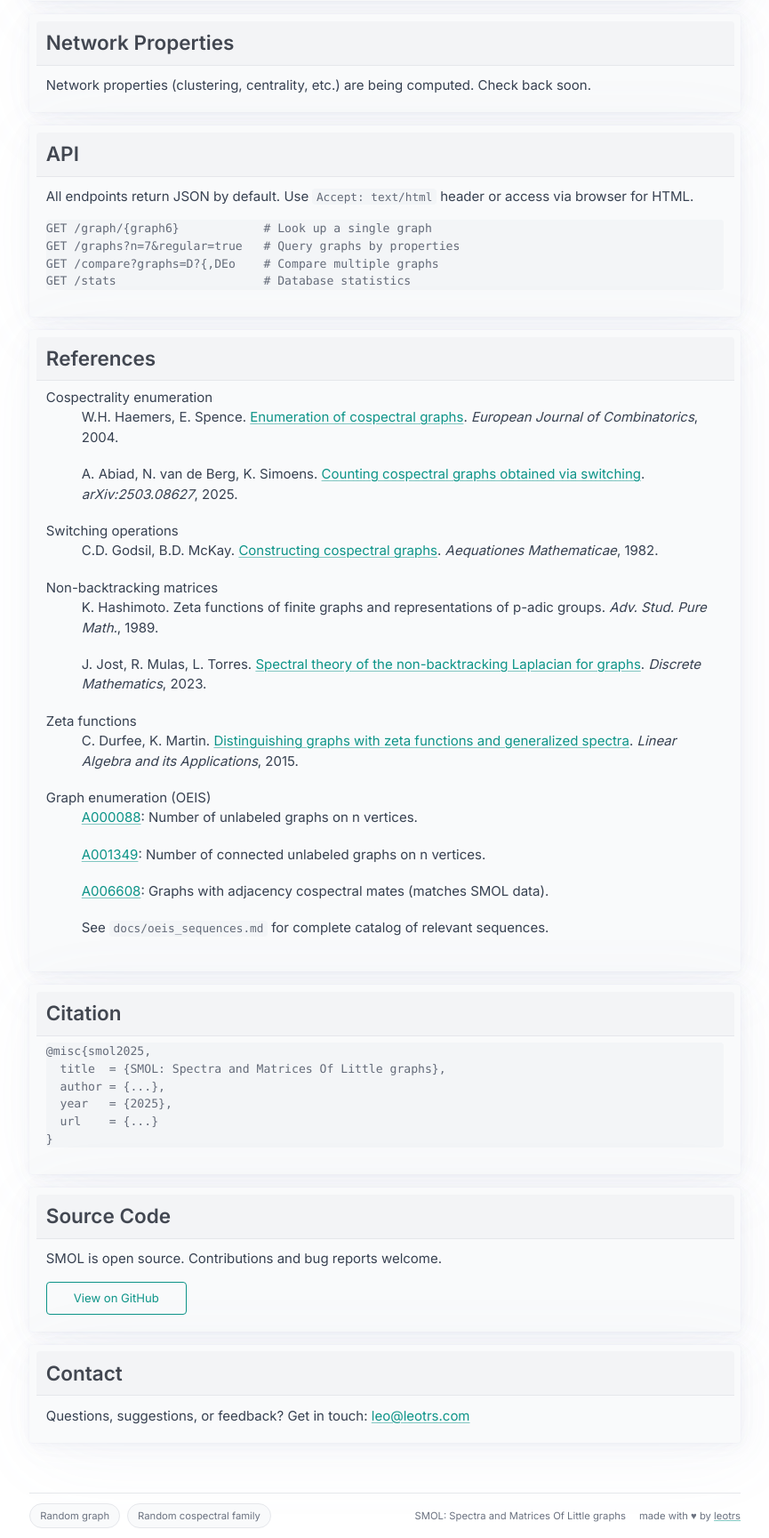
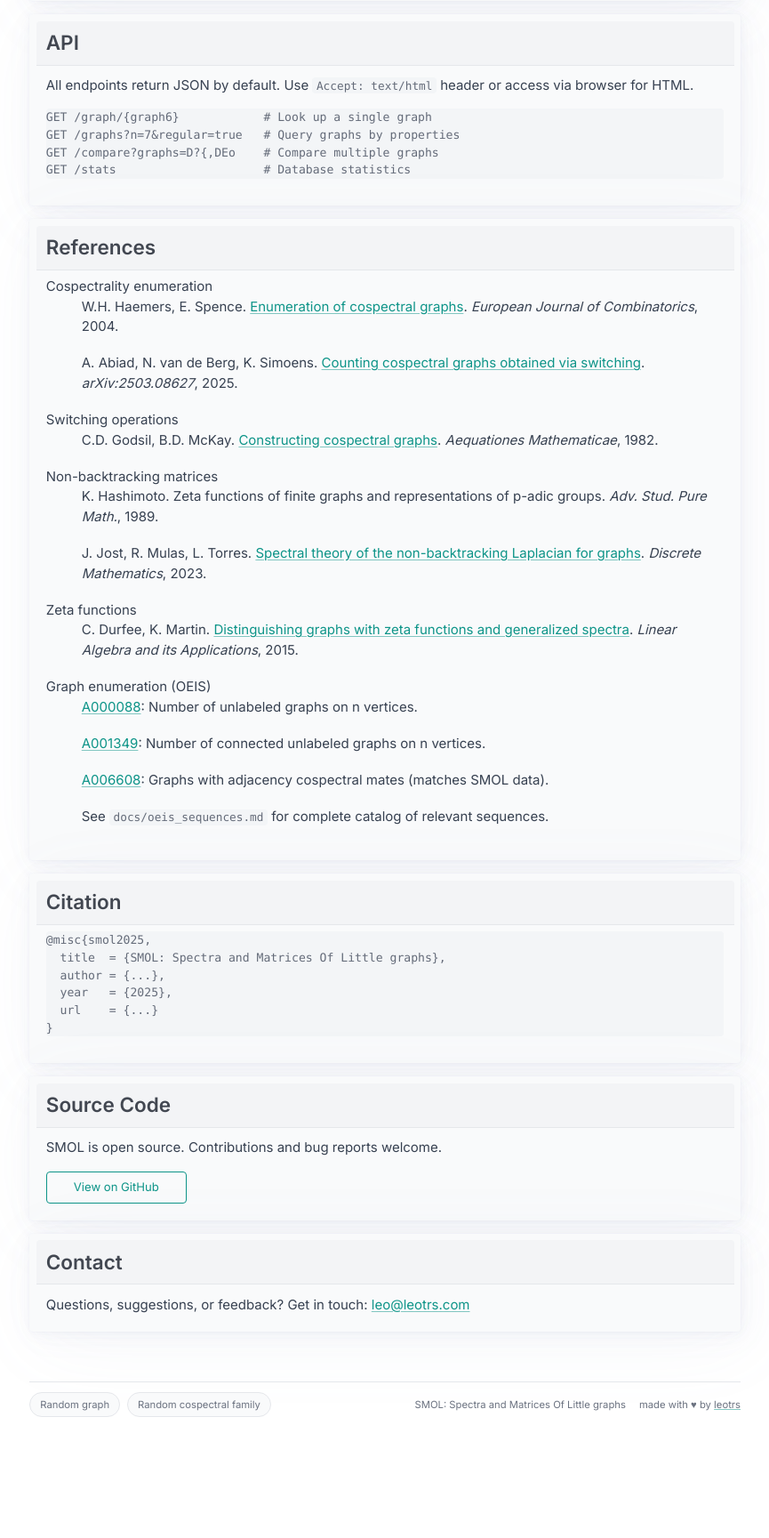
Before and after one commit to leotrs/smol, a FastAPI app: page /about in a window 1280 px wide. Shown: the part 457-2186 px from the top of the page at 89% size, without its empty margins (207-1072 px from the left). After the commit the page ends 2050 px from the top, so only its background shows below. Run offline with FastAPI, Linux system fonts and the light colour scheme; data that the repository does not hold is empty; some libraries are stand-ins or nearby versions.

Commit message:
Remove Network Properties section from About page

```diff
--- a/api/templates/about.html
+++ b/api/templates/about.html
@@ -49,36 +49,6 @@
         </tbody>
     </table>
     </div>
-</article>
-
-<article>
-    <header><h3>Network Properties</h3></header>
-    {% if stats.property_stats %}
-    <p>
-        <strong>{{ "{:,}".format(stats.property_stats.computed) }}</strong> of
-        {{ "{:,}".format(stats.property_stats.total) }} graphs have computed network properties
-        ({{ stats.property_stats.percent }}%)
-    </p>
-    {% if stats.property_ranges %}
-    <p>Network property ranges across all computed graphs:</p>
-    <dl class="property-grid">
-        {% if stats.property_ranges.clustering %}
-        <dt>Global clustering</dt>
-        <dd>{{ stats.property_ranges.clustering.min }} – {{ stats.property_ranges.clustering.max }} (avg: {{ stats.property_ranges.clustering.avg }})</dd>
-        {% endif %}
-        {% if stats.property_ranges.path_length %}
-        <dt>Avg path length</dt>
-        <dd>{{ stats.property_ranges.path_length.min }} – {{ stats.property_ranges.path_length.max }} (avg: {{ stats.property_ranges.path_length.avg }})</dd>
-        {% endif %}
-        {% if stats.property_ranges.assortativity %}
-        <dt>Assortativity</dt>
-        <dd>{{ stats.property_ranges.assortativity.min }} – {{ stats.property_ranges.assortativity.max }} (avg: {{ stats.property_ranges.assortativity.avg }})</dd>
-        {% endif %}
-    </dl>
-    {% endif %}
-    {% else %}
-    <p>Network properties (clustering, centrality, etc.) are being computed. Check back soon.</p>
-    {% endif %}
 </article>
 
 <article>
```
